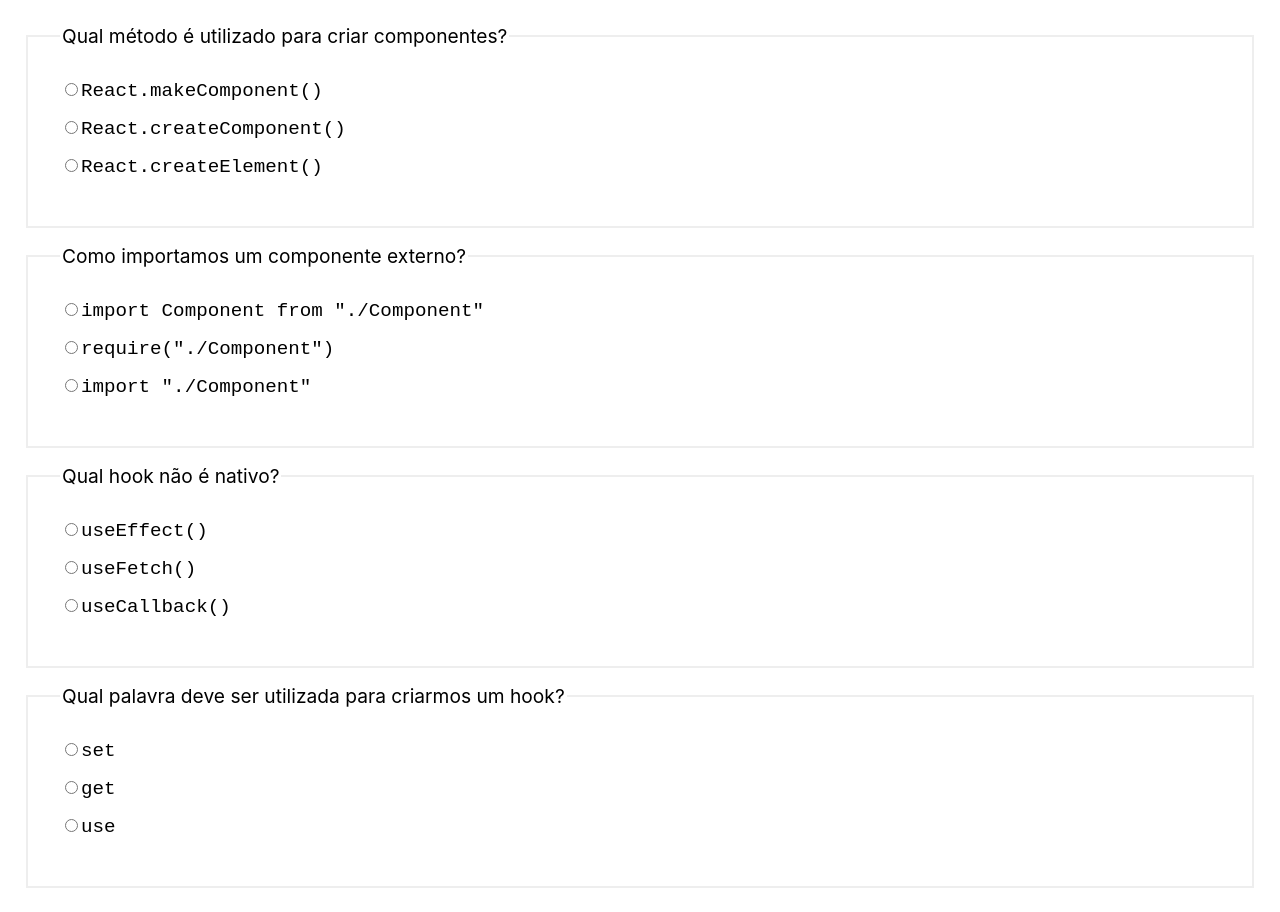
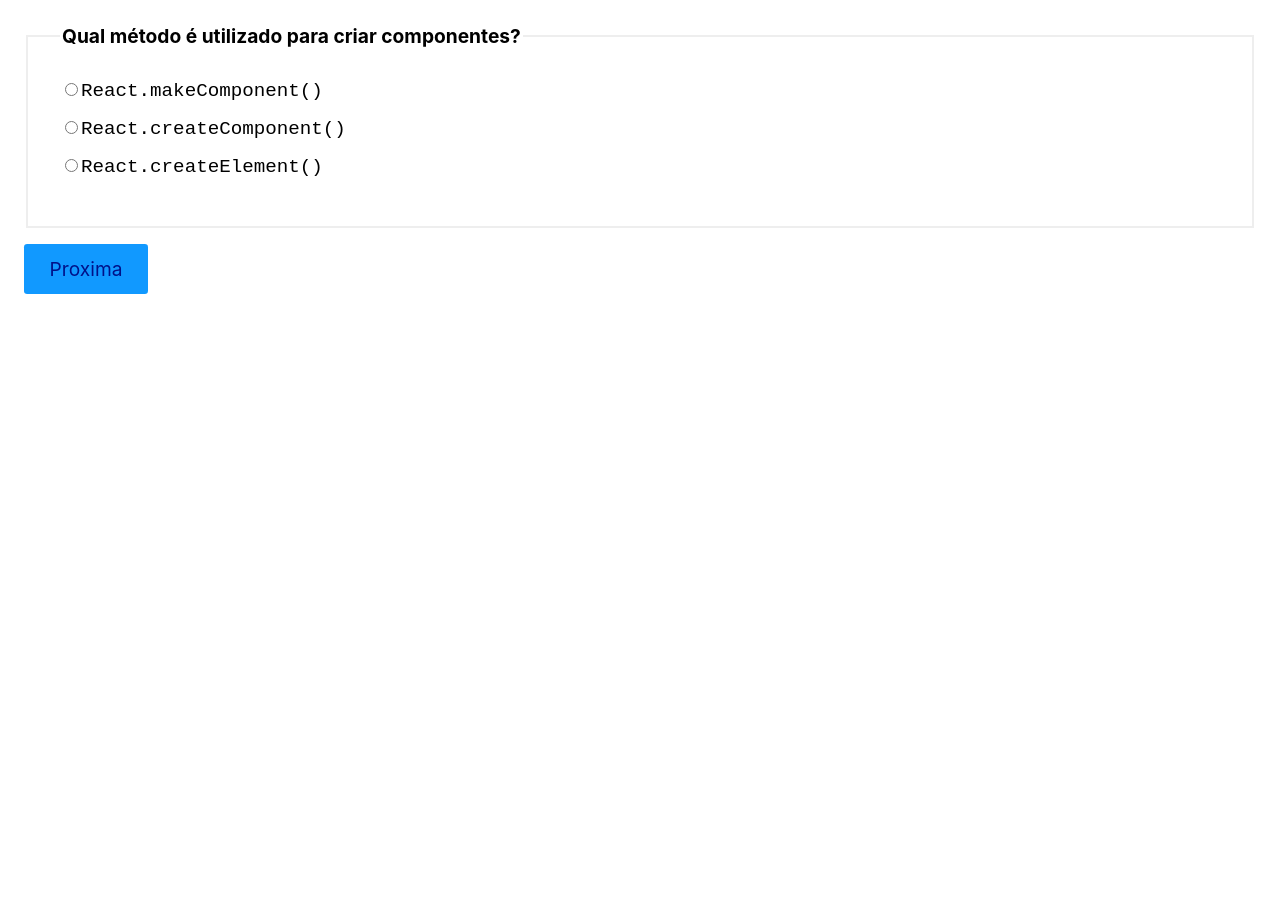
Before and after one commit to renanssantos1/react-completo-Origamid, a React (Create React App) app in the folder react-para-iniciantes/0205/meuapp/: page / in a window 1280 px wide. After the commit the page ends 800 px from the top, so only its background shows below. Built offline with nearby package versions, Linux system fonts and the light colour scheme.

Commit message:
exercicio completo

```diff
--- a/react-para-iniciantes/0205/meuapp/src/components/0412/DesafioFormularios.js
+++ b/react-para-iniciantes/0205/meuapp/src/components/0412/DesafioFormularios.js
@@ -37,19 +37,51 @@
 ];
 
 function DesafioFormularios() {
-  const [resposta, setResposta] = React.useState("");
+  const [respostas, setRespostas] = React.useState({
+    p1: "",
+    p2: "",
+    p3: "",
+    p4: "",
+  });
+
+  const [slide, setSlide] = React.useState(0);
+  const [resultado, setResultado] = React.useState(null);
+
+  function handleChange({ target }) {
+    setRespostas({ ...respostas, [target.id]: target.value });
+  }
+
+  function resultadoFinal() {
+    const corretas = perguntas.filter(
+      ({ id, resposta }) => respostas[id] === resposta,
+    );
+
+    setResultado(`Você acertou: ${corretas.length} de ${perguntas.length}`);
+  }
+
+  function handleClick() {
+    if (slide < perguntas.length - 1) {
+      setSlide(slide + 1);
+    } else {
+      setSlide(slide + 1);
+      resultadoFinal();
+    }
+  }
 
   return (
-    <form>
-      {perguntas.map((pergunta) => (
+    <form onSubmit={(event) => event.preventDefault()}>
+      {perguntas.map((pergunta, index) => (
         <Radio
-          value={resposta}
-          setValue={setResposta}
-          onChange={() => {}}
-          key={pergunta}
           {...pergunta}
+          active={slide === index}
+          key={pergunta.id}
+          value={respostas[pergunta.id]}
+          onChange={handleChange}
         />
       ))}
+
+      {resultado && <p>{resultado}</p>}
+      <button onClick={handleClick}>Proxima</button>
     </form>
   );
 }
--- a/react-para-iniciantes/0205/meuapp/src/components/0412/Radio.js
+++ b/react-para-iniciantes/0205/meuapp/src/components/0412/Radio.js
@@ -1,6 +1,7 @@
 import React from "react";
 
-function Radio({ pergunta, id, options, value, onChange }) {
+function Radio({ pergunta, options, id, value, active, onChange }) {
+  if (active === false) return null;
   return (
     <fieldset
       style={{
@@ -9,20 +10,18 @@
         border: "2px solid #eee",
       }}
     >
-      <legend> {pergunta}</legend>
-
+      <legend style={{ fontWeight: "bold" }}>{pergunta}</legend>
       {options.map((option) => (
         <label
           key={option}
-          htmlFor={id}
           style={{ marginBottom: "1rem", fontFamily: "monospace" }}
         >
           <input
             type="radio"
             value={option}
             id={id}
+            checked={value === option}
             onChange={onChange}
-            checked={value === option}
           />
           {option}
         </label>
```
